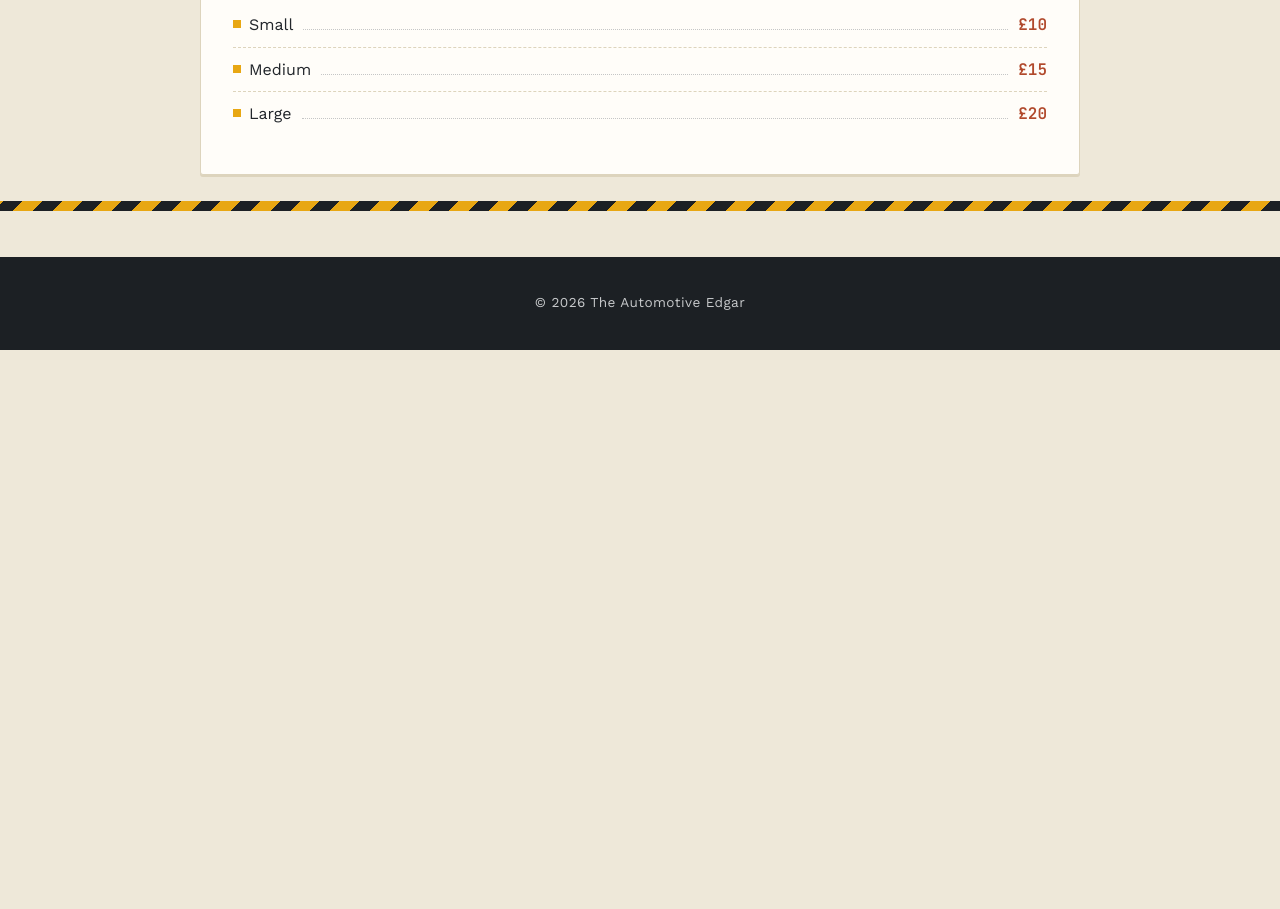
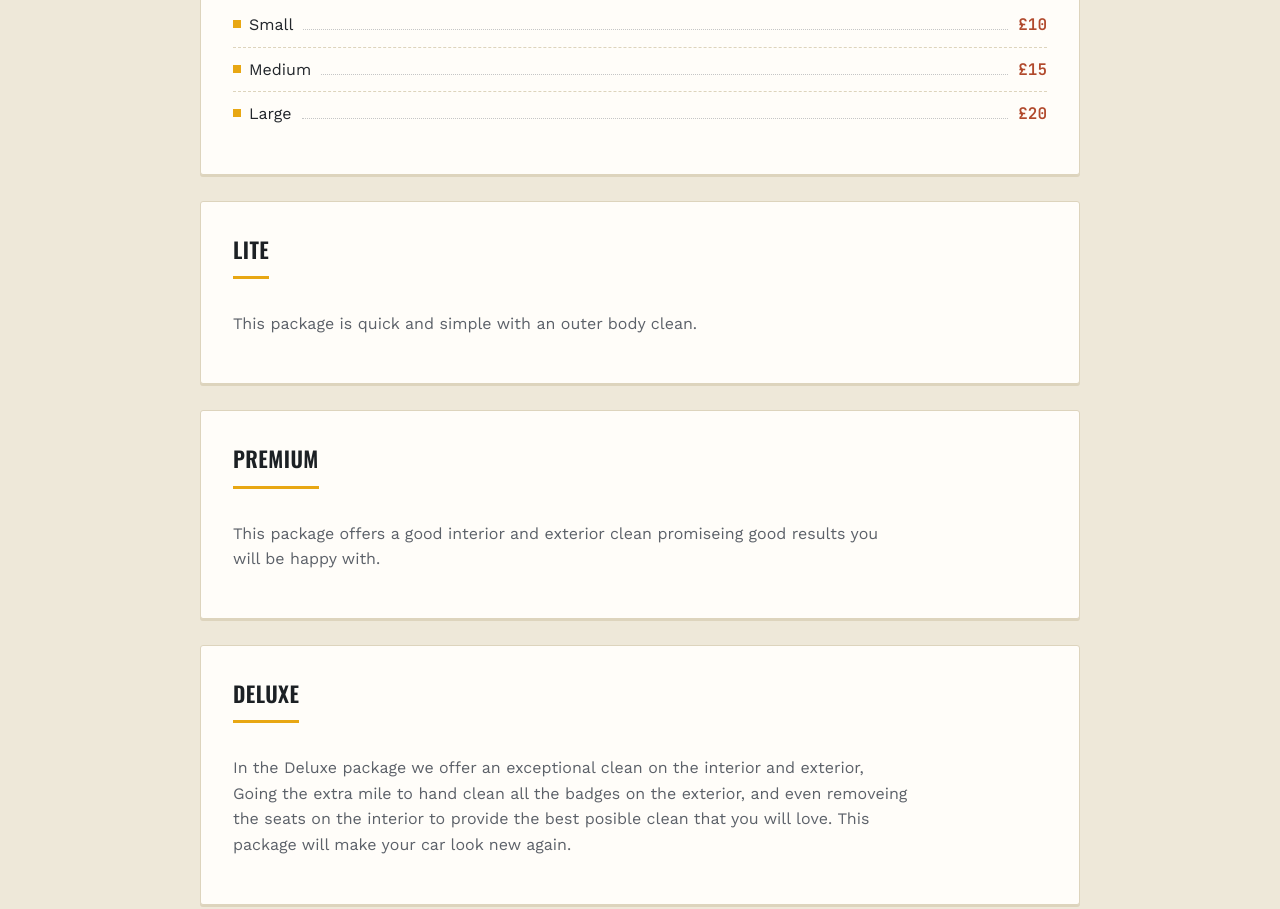
Before and after one commit to The-Automotive-Edgar/The-Automotive-Edgar, a plain HTML site: page cleaning.html in a window 1280 px wide. Shown: the part 1055-1964 px from the top of the page. Before the commit the page ends 1405 px from the top, so only its background shows below. Drawn offline with nearby package versions, Linux system fonts and the light colour scheme.

Commit message:
cleaning.html

```diff
--- a/cleaning.html
+++ b/cleaning.html
@@ -58,6 +58,28 @@
   </ul>
 </section>
 
+<section>
+  <h2>Lite</h2>
+  <p>
+This package is quick and simple with an outer body clean.
+  </p>
+</section>
+
+	<section>
+  <h2>Premium</h2>
+  <p>
+This package offers a good interior and exterior clean promiseing good results you will be happy with.
+  </p>
+</section>
+
+	<section>
+  <h2>Deluxe</h2>
+  <p>
+In the Deluxe package we offer an exceptional clean on the interior and exterior, Going the extra mile to hand clean all the badges on the exterior,
+and even removeing the seats on the interior to provide the best posible clean that you will love. This package will make your car look new again.
+  </p>
+</section>
+
 <div class="hazard-strip" aria-hidden="true"></div>
 <footer>
   <p>&copy; 2026 The Automotive Edgar</p>
```
